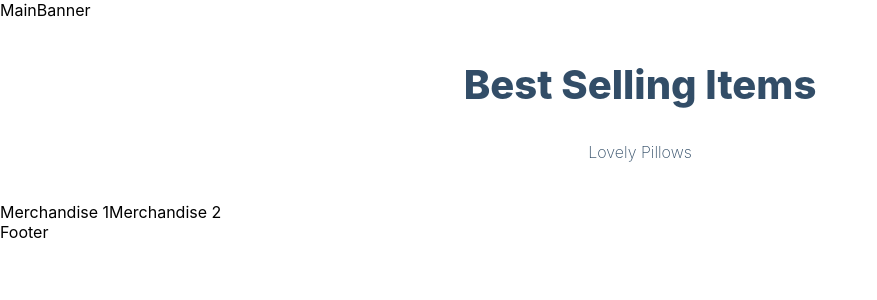
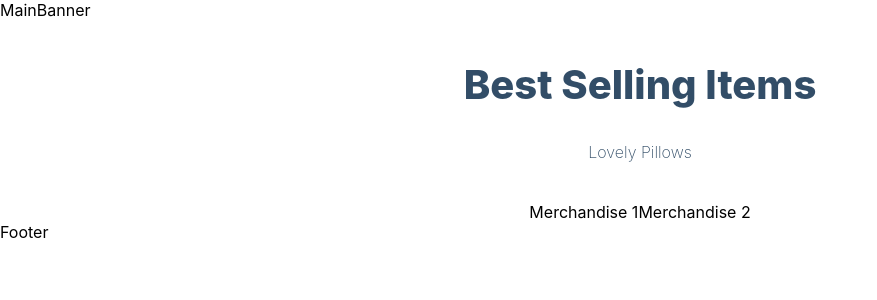
Before and after one commit to AliCo-Hash/pillowsandstuff, a Next.js app: page / in a window 1280 px wide. Shown: the top 300 px of the page, without its empty margins (0-877 px from the left). Built offline with nearby package versions, Linux system fonts and the light colour scheme.

Commit message:
merchandise container created and css done

```diff
--- a/pages/index.js
+++ b/pages/index.js
@@ -8,7 +8,7 @@ const Home = () => {
         <h2>Best Selling Items</h2>
         <p>Lovely Pillows</p>
       </div>
-      <div>
+      <div className="merchandise-container">
         {["Merchandise 1", "Merchandise 2"].map(merchandise => merchandise)}
       </div>
       Footer
--- a/styles/globals.css
+++ b/styles/globals.css
@@ -40,3 +40,12 @@ a {
   font-size: 16px;
   font-weight: 200;
 }
+
+.merchandise-container {
+  display: flex;
+  flex-wrap: wrap;
+  justify-content: center;
+  gap: 15px;
+  margin-top: 20px;
+  width: 100%;
+}
```
